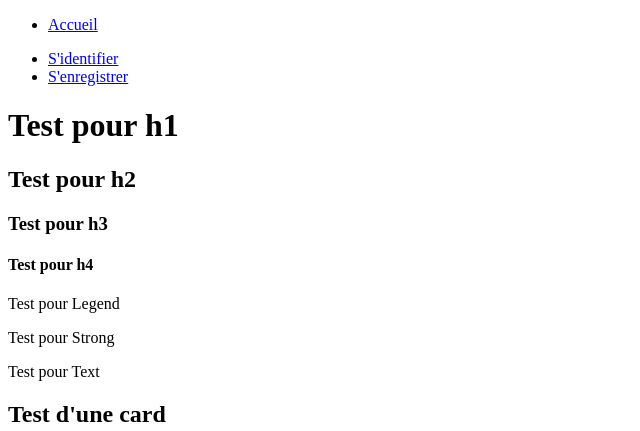
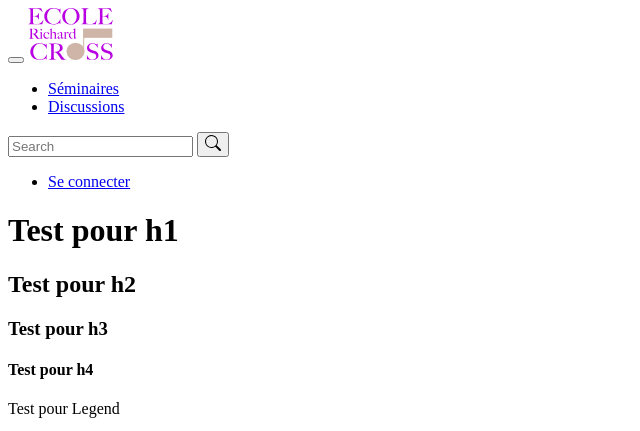
Before and after one commit to ecole-richard-cross/espace-numerique, a Symfony app: template templates/index/index.html.twig in a window 1280 px wide. Shown: the top 431 px of the page, without its empty margins (0-640 px from the left). Run offline with Twig, Linux system fonts and the light colour scheme; the template is opened without the code that fills it, so the values that code supplies are empty; some libraries are stand-ins or nearby versions.

Commit message:
feat/g-e: header (almost done)
still missing user pfp. need to tweak ugly nav-toggler.

```diff
--- a/assets/styles/bs-override.scss
+++ b/assets/styles/bs-override.scss
@@ -18,6 +18,7 @@
 */
 // Bootstrap options
 $enable-dark-mode: false;
+$enable-negative-margins: true;
 
 // Colours
 $red: #dc3545;
--- a/package.json
+++ b/package.json
@@ -4,6 +4,7 @@
         "@babel/preset-env": "^7.16.0",
         "@symfony/webpack-encore": "^4.0.0",
         "core-js": "^3.23.0",
+        "file-loader": "^6.0.0",
         "regenerator-runtime": "^0.13.9",
         "sass": "^1.69.5",
         "sass-loader": "^13.3.2",
--- a/templates/imports/header.html.twig
+++ b/templates/imports/header.html.twig
@@ -1,29 +1,62 @@
 {% block header %}
-<nav class="navbar">
-    <ul class="nav">
-        <li class="nav-item"><a href="/" class="nav-link">Accueil</a></li>
+	<nav class="navbar navbar-expand-md navbar-light bg-light py-0 px-3">
+		<div class="container-fluid p-0">
+			<button class="navbar-toggler  me-3" type="button" data-bs-toggle="collapse" data-bs-target="#navbarNav" aria-controls="navbarNav" aria-expanded="false" aria-label="Toggle navigation">
+				<span class="navbar-toggler-icon"></span>
+			</button>
+			<a class="navbar-brand me-auto me-0--md" href="/"><img src="{{ asset('build/images/logo-erc.svg')}}" width="85" height="52"></a>
+			<div class="collapse navbar-collapse order-3 order-md-2" id="navbarNav">
+				<div class="d-flex flex-column flex-md-row flex-grow-1">
+					<ul class="navbar-nav  order-3 order-md-2">
+						<li class="nav-item mx-2">
+							<a href="/" class="nav-link">Séminaires</a>
+						</li>
+						<li class="nav-item mx-2">
+							<a href="/" class="nav-link">Discussions</a>
+						</li>
 					</ul>
-    <ul class="nav place-self-end">
+					<form class="d-flex order-2 order-md-3 ms-md-auto">
+						<input class="form-control form-control-sm ps-3 pe5" type="search" placeholder="Search" aria-label="Search">
+						<button class="btn ms-n5" type="submit" aria-label="Search Button">
+							<svg aria-hidden="true" xmlns="http://www.w3.org/2000/svg" width="16" height="16" fill="currentColor" class="bi bi-search" viewbox="0 0 16 16">
+								<path d="M11.742 10.344a6.5 6.5 0 1 0-1.397 1.398h-.001c.03.04.062.078.098.115l3.85 3.85a1 1 0 0 0 1.415-1.414l-3.85-3.85a1.007 1.007 0 0 0-.115-.1zM12 6.5a5.5 5.5 0 1 1-11 0 5.5 5.5 0 0 1 11 0"/>
+							</svg>
+						</button>
+					</form>
+				</div>
+			</div>
+			<ul class="navbar-nav ms-auto order-2 order-md-3">
 				{% if app.user %}
+					<li class="nav-item dropdown">
+						<button class="nav-link dropdown-toggle" href="#" id="navbarDropdownMenuLink" data-bs-toggle="dropdown" aria-expanded="false">
+							PFP
+						</button>
+						<ul class="dropdown-menu dropdown-menu-end" aria-labelledby="navbarDropdownMenuLink">
+							<li>
+								<a class="dropdown-item" href="#">Mon dashboard</a>
+							</li>
+							<li>
+								<a class="dropdown-item" href="#">Mon profil</a>
+							</li>
+							<li>
+								<a class="dropdown-item" href="#">Reprendre ma lecture</a>
+							</li>
 							{% if is_granted("ROLE_ADMIN") %}
-                <li class="nav-item">
-                    <a class="nav-link" href="{{path('admin')}}">Espace admin</a>
+								<li class="dropdown-item">
+									<a href="{{path('admin')}}">Espace admin</a>
 								</li>
 							{% endif %}
-            <li class="nav-item">
-                    <a class="nav-link" href="#">Mon profil</a>
+							<li>
+								<a class="dropdown-item" href="{{ path('app_logout') }}">Déconnexion</a>
 							</li>
-            <li class="nav-item">
-                    <a class="nav-link" href="{{ path('app_logout') }}">Logout</a>
+						</ul>
 					</li>
 				{% else %}
-            <li class="nav-item">
-                    <a class="nav-link" href="{{ path('app_login')}}" >S'identifier</a>
-            </li>
-            <li class="nav-item">
-                    <a class="nav-link" href="{{ path('app_register')}}" >S'enregistrer</a>
+					<li class="nav-item ms-2">
+						<a class="nav-link fw-bolder fst-italic" href="{{ path('app_login')}}">Se connecter</a>
 					</li>
 				{% endif %}
+
 			</ul>
 		</nav>
 	{% endblock %}
--- a/webpack.config.js
+++ b/webpack.config.js
@@ -78,6 +78,11 @@ Encore
 
     // add a plugin
     // .addPlugin()
+
+    .copyFiles({
+        from: './assets/images',
+        to: 'images/[path][name].[hash:8].[ext]'
+    })
     ;
 
 module.exports = Encore.getWebpackConfig();
```
Also changed, not shown: assets/images/logo-erc.png (deleted), assets/images/logo-erc_white_beige.png (deleted), assets/images/logo-erc_white_beige.svg (deleted), assets/images/logo-erc_white_purple.png (deleted), assets/images/logo-erc_white_purple.svg (deleted), package-lock.json. Lines whose indentation alone changed are shown as unchanged.
